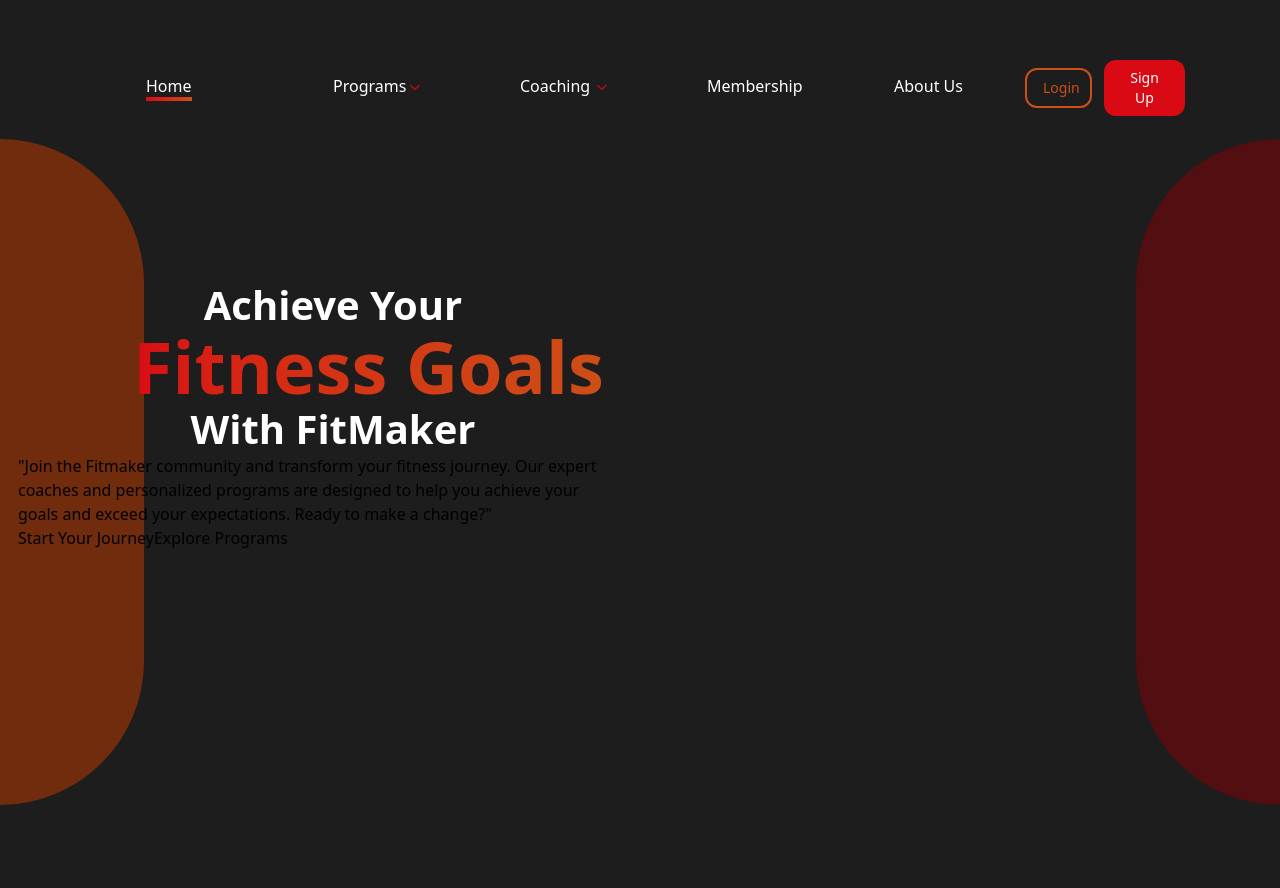
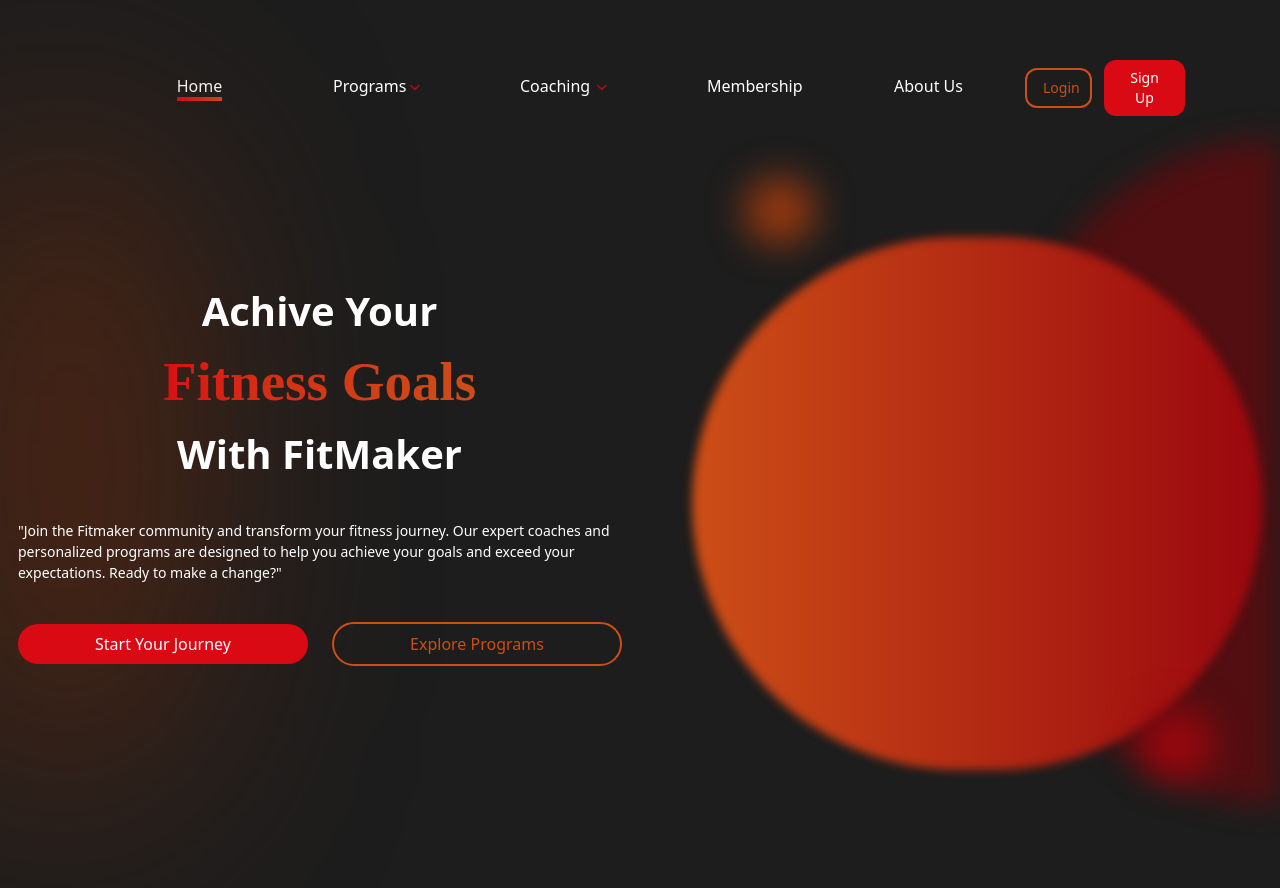
Before and after one commit to 33-af/Fitness-LP, a React (Vite) app: page / in a window 1280 px wide. Shown: the top 888 px of the page. Built offline with nearby package versions, Linux system fonts and the light colour scheme.

Commit message:
create staticks

```diff
--- a/src/App.css
+++ b/src/App.css
@@ -1,4 +1,6 @@
 @import "tailwindcss";
+@import url('https://fonts.googleapis.com/css2?family=ADLaM+Display&display=swap');
+
 
 .custom-container {
   width: 100%;
@@ -10,6 +12,10 @@
   position: relative;
 }
 
+.typography{
+  font-family: "ADLaM Display";
+}
+
 .active::after {
   content: "";
   position: absolute;
@@ -18,4 +24,9 @@
   width: 100%;
   height: 4px;
   background: linear-gradient(to right, #D90A14 0%, #CD4E17 100%);
+
 }
+
+.circle{
+  background: linear-gradient(to right, #CD4E17 0%, #9A070E 100%);
+}
--- /dev/null
+++ b/src/components/Breadcrumbs.tsx
@@ -0,0 +1,20 @@
+import { FC } from 'react';
+
+type BreadcrumbsProps  = {
+    title: string;
+    subTitle: string;
+    classNameTitle: string;
+    classNameSubTitle: string
+}
+
+const Breadcrumbs: FC<BreadcrumbsProps > = ({ title, subTitle, classNameTitle, classNameSubTitle }) => {
+    return (
+        <section className=''>
+
+            <h2 className={classNameTitle}>{title}</h2>
+            <p className={classNameSubTitle}>{subTitle}</p>
+        </section>
+    )
+}
+
+export default Breadcrumbs
--- /dev/null
+++ b/src/components/Button.tsx
@@ -0,0 +1,17 @@
+import React, { FC } from 'react'
+
+type ButtonProps = {
+    className: string;
+    type: "submit" | "reset" | "button" | undefined;
+    title: string;
+}
+
+const Button: FC<ButtonProps> = ({ className, type, title }) => {
+    return (
+        <button className={className} type={type} >
+            {title}
+        </button>
+    )
+}
+
+export default Button
--- a/src/components/Header/header.tsx
+++ b/src/components/Header/header.tsx
@@ -16,7 +16,7 @@
         </div>
         <nav className="flex items-center mr-6">
           <ul className="flex items-center gap-20">
-            <li className="w-[107px] h-7">
+            <li className="w-[107px] h-7 text-center">
               <NavLink to='/' className='text-white'>Home</NavLink>
             </li>
             <li className="w-[107px] h-7 relative">
--- a/src/components/Journey.tsx
+++ b/src/components/Journey.tsx
@@ -1,40 +1,44 @@
-import React from 'react'
+import Button from "./Button"
+
 
 const Journey = () => {
     return (
-        <section className='relative z-0 '>
-            <div className="absolute z-0 top-0 left-0 bg-[#712B0D] w-36 h-[666px] rounded-r-full ">
+        <section className='relative z-0  h-[654px] mb-22'>
+            {/* left-block*/}
+            <div className="absolute z-0 top-0 left-0 blur-[125px] bg-[#712B0D] w-36 h-[654px] rounded-r-full ">
             </div>
-            {/* descr */}
-            {/* wrapper */}
-            <div className="flex items-center gap-9 z-10 relative custom-container top-[141px] left-0 ">
-                <div className="flex flex-col w-[604px] ">
-                    <h1 className="text-center font-extrabold text-[40px] w-[400px] ml-[115px] leading-tight text-white">
-                        Achieve Your <br />
-                        <span className="text-7xl bg-gradient-to-r from-[#D90A14] to-[#CD4E17] bg-clip-text text-transparent whitespace-nowrap">
-                            Fitness Goals
-                        </span>
-                        <br />
-                        With FitMaker
-                    </h1>
 
+            <div className="flex items-center gap-9 z-10 relative custom-container  ">
+                {/* left-part*/}
+                <div className="flex flex-col w-[604px] h-full m-h-[387px]  my-[142px]  ">
+                    <div className="flex flex-col mb-9">
+                        <div className="mx-[139px] w-[325px]">
+                            <p className=" font-extrabold text-[40px]  text-white text-center">Achive Your</p>
+                            <h1 className="text-[55px] font-extrabold text-center bg-gradient-to-r from-[#D90A14] to-[#CD4E17] bg-clip-text text-transparent white typography">Fitness Goals</h1>
+                            <p className=" font-extrabold text-[40px]  text-white text-center">With FitMaker</p>
+                        </div>
+                    </div>
 
-                    <p className=''>"Join the Fitmaker community and transform your fitness journey. Our expert coaches and personalized programs are designed to help you achieve your goals and exceed your expectations. Ready to make a change?"</p>
+                    <p className='text-[14px] text-white font-medium w-[604px] h-[66px] mb-9'>"Join the Fitmaker community and transform your fitness journey. Our expert coaches and personalized programs are designed to help you achieve your goals and exceed your expectations. Ready to make a change?"</p>
                     <div className="">
-                        <button className=''>Start Your Journey</button>
-                        <button className=''>Explore Programs</button>
+                        <Button className='w-[290px] py-2 rounded-[24px] bg-[#D90A14] text-white cursor-pointer  border-none' type="button" title="Start Your Journey" />
+                        <Button className='w-[290px] py-2 rounded-[24px] bg-transparent text-[#CD4E17]  border-2 border-solid border-[#CD4E17] cursor-pointer ml-6' type="button" title="Explore Programs" />
                     </div>
                 </div>
 
-                <div className="">
+                {/* right-part*/}
+                <div className="z-0 relative w-full h-[609px] flex justify-center items-end ">
                     {/* circle*/}
-                    <div className=""></div>
-
+                    <div className="z-20 absolute top-[8px] left-[86px] blur-[18px] bg-[#923710] w-[72px] h-[68px] rounded-full" />
+                    {/* big circle*/}
+                    <div className="z-20 absolute top-0 right-0 blur-[5px]  w-[570px] h-[533px] rounded-full mt-17 circle" />
+                    {/* circle*/}
+                    <div className="z-20 absolute bottom-0 right-[49px] blur-[18px] bg-[#9A070E] w-[72px] h-[68px] rounded-full" />
                 </div>
             </div>
 
-
-            <div className="absolute z-[1] top-0 right-0 bg-[#77060B]/60 w-36 h-[666px] rounded-l-full backdrop-blur-[5px]">
+            {/* right-block*/}
+            <div className="absolute z-[1] top-0 right-0 blur-[15px] bg-[#77060B]/60 w-66 h-[666px] rounded-l-full backdrop-blur-[5px] ">
             </div>
         </section>
     )
--- /dev/null
+++ b/src/components/Staticks.tsx
@@ -0,0 +1,52 @@
+
+
+const Staticks = () => {
+    return (
+        <div className='custom-container flex items-center  '>
+            <div className="flex items-center">
+                <div className="flex items-center flex-col  w-[299px] h-[86px] mt-[18px]">
+                    <div className="flex  items-baseline mb-1 ">
+                        <h2 className="text-[#D90A14] text-4xl font-bold">96%</h2>
+                        <p className="text-white text-base ml-2">Client Satisfaction</p>
+                    </div>
+                    <p className="text-[#888888] text-xs">Our members love their results and experience</p>
+                </div>
+                <span className="block h-[86px] w-1 bg-gradient-to-r from-[#D90A14] to-[#CD4E17] ml-2" />
+            </div>
+
+            <div className="flex items-center w-[299px] h-[86px] ml-2">
+                <div className="flex items-center flex-col  w-[299px] h-[86px] mt-[18px]">
+                    <div className="flex  items-baseline mb-1 ">
+                        <h2 className="text-[#D90A14] text-4xl font-bold">+5</h2>
+                        <p className="text-white text-base ml-2">Years of Experience</p>
+                    </div>
+                    <p className="text-[#888888] text-xs">Trust in our proven track record of transforming</p>
+                </div>
+                <span className="block h-[86px] w-1 bg-gradient-to-r from-[#D90A14] to-[#CD4E17] ml-2" />
+            </div>
+
+            <div className="flex items-center w-[299px] h-[86px] ml-2">
+                <div className="flex items-center flex-col  w-[299px] h-[86px] mt-[18px]">
+                    <div className="flex  items-baseline mb-1 ">
+                        <h2 className="text-[#CD4E17] text-4xl font-bold">+800</h2>
+                        <p className="text-white text-base ml-2"> Active Members</p>
+                    </div>
+                    <p className="text-[#888888] text-xs">Join our thriving fitness community</p>
+                </div>
+                <span className="block h-[86px] w-1 bg-gradient-to-r from-[#D90A14] to-[#CD4E17] ml-2" />
+            </div>
+
+            <div className="flex items-center w-[299px] h-[86px] ml-2">
+                <div className="flex items-center flex-col  w-[299px] h-[86px] mt-[18px]">
+                    <div className="flex  items-baseline mb-1 ">
+                        <h2 className="text-[#CD4E17] text-4xl font-bold">24/7</h2>
+                        <p className="text-white text-base ml-2"> Support Available</p>
+                    </div>
+                    <p className="text-[#888888] text-xs">Expert assistance whenever you need it</p>
+                </div>
+            </div>
+        </div>
+    )
+}
+
+export default Staticks
--- a/src/pages/Home/home.tsx
+++ b/src/pages/Home/home.tsx
@@ -1,5 +1,6 @@
 import Header from "../../components/Header/header"
 import Journey from "../../components/Journey"
+import Staticks from "../../components/Staticks"
 
 
 const Home = () => {
@@ -7,6 +8,7 @@
     <>
       <Header />
       <Journey />
+      <Staticks/>
     </>
   )
 }
```
